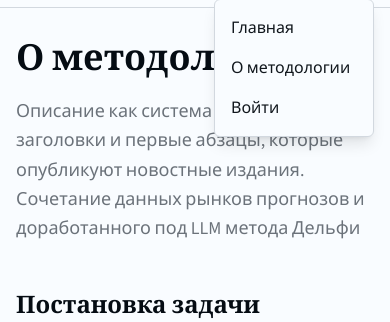
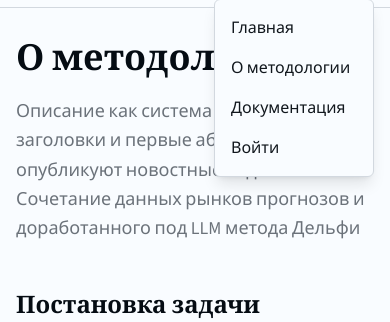
Before and after one commit to Antopkin/delphi-press, a FastAPI app: page /about in a window 390 px wide, after a click that opens the changed part. Shown: the part 65-387 px from the top of the page. Run offline with FastAPI, Linux system fonts and the light colour scheme; style sheets or scripts are compiled from the project's sources; parts of the project's set-up code (start-up, migrations or seed data) failed here and were passed over.

Commit message:
feat(web): add documentation link to navbar
Links to /docs/ (MkDocs site served by nginx) in both desktop
and mobile navigation menus. Opens in new tab.

Co-Authored-By: Claude Opus 4.6 (1M context) <noreply@anthropic.com>

```diff
--- a/src/web/templates/base.html
+++ b/src/web/templates/base.html
@@ -46,6 +46,7 @@
             <ul class="flex items-center gap-6 list-none m-0 p-0">
                 <li><a href="/" class="no-underline transition-colors duration-fast hover:text-primary {% if request.url.path == '/' %}font-semibold text-primary{% else %}text-text-muted{% endif %}">Главная</a></li>
                 <li><a href="/about" class="no-underline transition-colors duration-fast hover:text-primary {% if request.url.path == '/about' %}font-semibold text-primary{% else %}text-text-muted{% endif %}">О методологии</a></li>
+                <li><a href="/docs/" class="no-underline transition-colors duration-fast hover:text-primary text-text-muted" target="_blank">Документация</a></li>
                 {% if current_user %}
                 <li><a href="/settings" class="no-underline transition-colors duration-fast hover:text-primary {% if request.url.path == '/settings' %}font-semibold text-primary{% else %}text-text-muted{% endif %}">Настройки</a></li>
                 <li><form method="post" action="/logout" class="inline"><input type="hidden" name="csrf_token" value="{{ request.state.csrf_token | default('') }}"><button type="submit" class="text-text-muted bg-transparent border-none cursor-pointer transition-colors duration-fast hover:text-primary p-0 font-inherit">Выйти</button></form></li>
@@ -62,6 +63,7 @@
             <ul class="absolute right-0 top-full mt-2 bg-surface-0 border border-border rounded-md shadow-lg py-2 min-w-[160px] list-none m-0 p-0 z-50">
                 <li><a href="/" class="block px-4 py-2 text-text hover:bg-surface-1 no-underline">Главная</a></li>
                 <li><a href="/about" class="block px-4 py-2 text-text hover:bg-surface-1 no-underline">О методологии</a></li>
+                <li><a href="/docs/" class="block px-4 py-2 text-text hover:bg-surface-1 no-underline" target="_blank">Документация</a></li>
                 {% if current_user %}
                 <li><a href="/settings" class="block px-4 py-2 text-text hover:bg-surface-1 no-underline">Настройки</a></li>
                 <li><form method="post" action="/logout"><input type="hidden" name="csrf_token" value="{{ request.state.csrf_token | default('') }}"><button type="submit" class="block w-full text-left px-4 py-2 text-text hover:bg-surface-1 bg-transparent border-none cursor-pointer font-inherit">Выйти</button></form></li>
```
